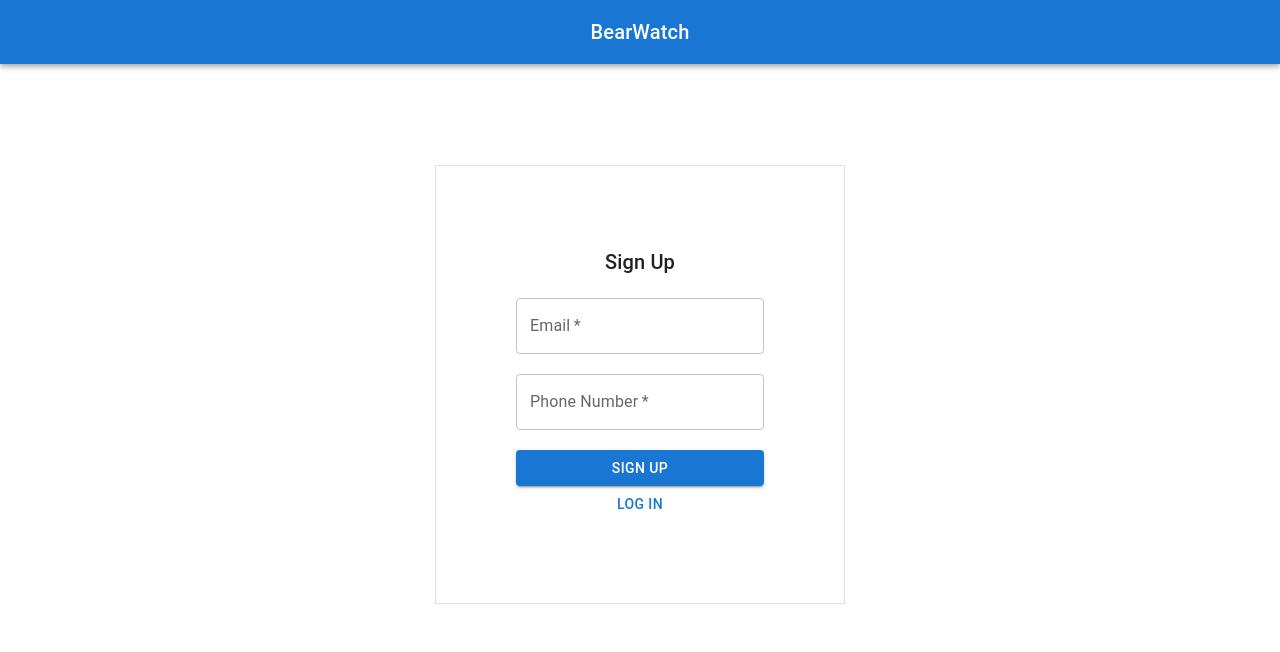
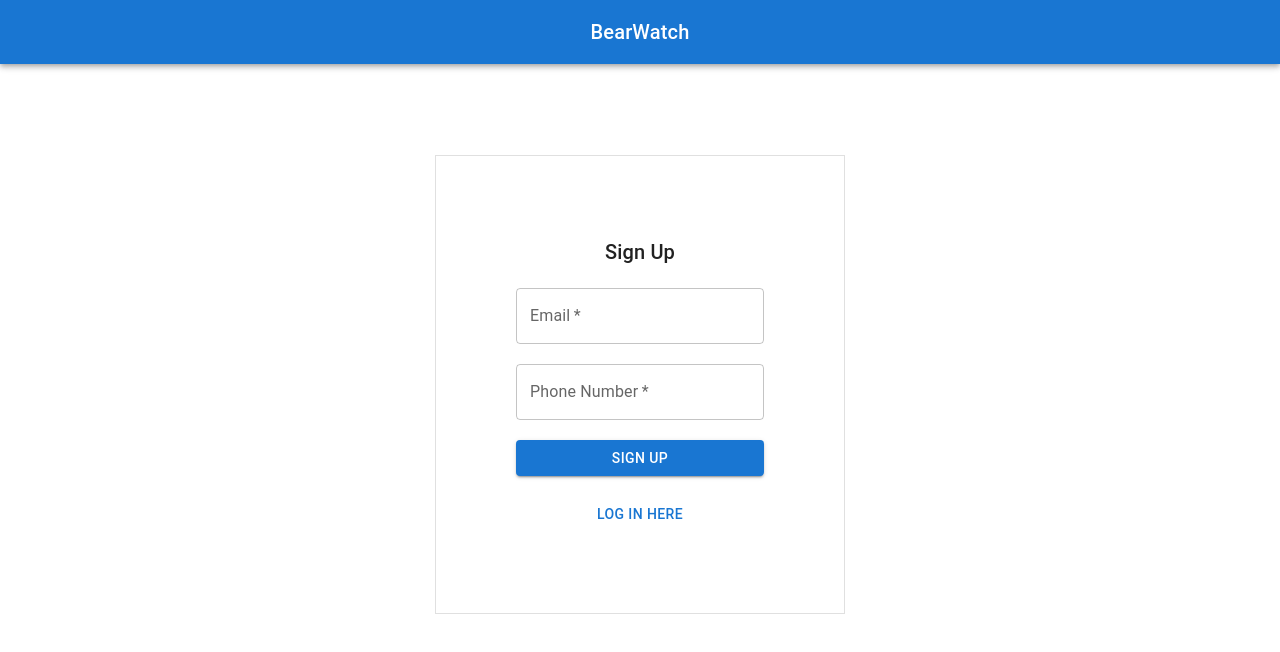
Before and after one commit to SwyftxBootcampTeam3/bearwatch, a React (Create React App) app in the folder frontend/: page / in a window 1280 px wide. Shown: the top 652 px of the page. Built offline with nearby package versions, Linux system fonts and the light colour scheme.

Commit message:
dynamic login page

```diff
--- a/frontend/src/pages/LoginPage.tsx
+++ b/frontend/src/pages/LoginPage.tsx
@@ -92,7 +92,13 @@ const LoginPage: FC<LoginProps> = (props: LoginProps) => {
                 <Button variant="contained" onClick={handleLogin}>Login</Button>
                 }
             </FormGroup>
-        <Button variant="text">Log in</Button>
+        <br/>
+        {signUp &&
+            <Button variant="text" onClick={() => setSignUp(!signUp)}>Log in here</Button>
+        }
+        {!signUp &&
+            <Button variant="text" onClick={() => setSignUp(!signUp)}>Sign up here</Button>
+        }
         </Paper>
         </Box>
         {loginError !== null && <Alert severity='error' onClose={() => {setLoginError(null)}}>{loginError}</Alert>}
```
